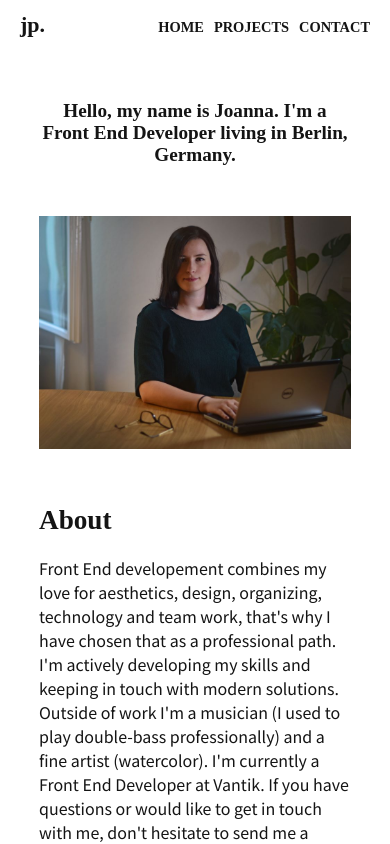
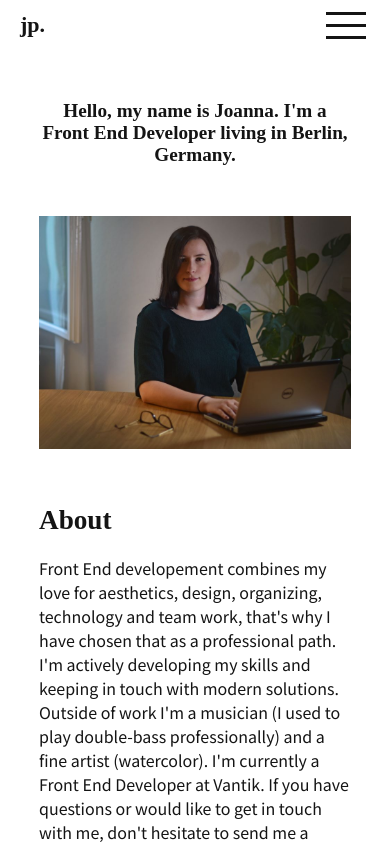
Before and after one commit to jipawlik/portfolio-page, a React (Create React App) app: page / in a window 390 px wide. Shown: the top 844 px of the page. Built offline with nearby package versions, Linux system fonts and the light colour scheme; a web font is replaced by a local one.

Commit message:
burger menu for testing

```diff
--- a/package.json
+++ b/package.json
@@ -11,6 +11,8 @@
     "@testing-library/jest-dom": "^5.14.1",
     "@testing-library/react": "^11.2.7",
     "@testing-library/user-event": "^12.8.3",
+    "body-scroll-lock": "^4.0.0-beta.0",
+    "hamburger-react": "^2.4.1",
     "node-sass": "^6.0.1",
     "react": "^17.0.2",
     "react-dom": "^17.0.2",
--- a/src/components/Nav.js
+++ b/src/components/Nav.js
@@ -1,6 +1,17 @@
 import { Link } from "react-router-dom";
+import { Fade as Hamburger } from "hamburger-react";
+import { useState } from "react";
+import { disableBodyScroll, enableBodyScroll } from "body-scroll-lock";
 
 const Nav = () => {
+  const [isOpen, setOpen] = useState(false);
+  const hideMenu = () => {
+    if (window.innerWidth < 1024) {
+      setOpen(!isOpen);
+    }
+  };
+  isOpen ? disableBodyScroll(document) : enableBodyScroll(document);
+
   return (
     <nav className="navigation">
       <div className="logo">
@@ -9,18 +20,32 @@ const Nav = () => {
           jp.
         </Link>
       </div>
-
-      <div className="nav-items">
-        <Link to={"/"} className="nav-item">
-          Home
-        </Link>
-        <Link to={"/projects"} className="nav-item">
-          Projects
-        </Link>
-        <Link to={"/contact"} className="nav-item">
-          Contact
-        </Link>
+      <div className="nav-burger">
+        <Hamburger
+          size={40}
+          color="#141414"
+          label="Show menu"
+          toggled={isOpen}
+          toggle={setOpen}
+        />
       </div>
+      <ul className={isOpen ? "burger-menu" : "nav-items"}>
+        <li className="nav-item">
+          <Link to={"/"} className="nav-link" onClick={hideMenu}>
+            Home
+          </Link>
+        </li>
+        <li className="nav-item">
+          <Link to={"/projects"} className="nav-link" onClick={hideMenu}>
+            Projects
+          </Link>
+        </li>
+        <li className="nav-item">
+          <Link to={"/contact"} className="nav-link" onClick={hideMenu}>
+            Contact
+          </Link>
+        </li>
+      </ul>
     </nav>
   );
 };
--- a/src/style/_navigation.scss
+++ b/src/style/_navigation.scss
@@ -10,6 +10,13 @@
     @include tablet {
         height: 50px;
         padding: 0 20px;
+    }
+    .nav-burger {
+        display: none;
+        @include tablet {
+            display: flex;
+            z-index: 10;
+        }
     }
 
     .logo {
@@ -27,16 +34,35 @@
     .nav-item {
         color: $color-font;
     }
+    .nav-link {
+        color: $color-font;
+        &:hover {
+            color: $color-mint;
+        }
+    }
     .nav-items {
+        display: flex;
+        @include tablet {
+            top: -1500%;
+            right: 0;
+            position: absolute;
+            width: 100vw;
+            height: 100vh;
+            display: flex;
+            flex-direction: column;
+            justify-content: center;
+            align-items: center;
+            background-color: white;
+            z-index: -10;
+            transition: 450ms;
+        }
         .nav-item {
             padding-left: 40px;
             font-family: $font-heading;
             font-weight: bold;
             font-size: 1.2rem;
             transition: 250ms;
-            &:hover {
-                color: $color-mint;
-            }
+
             @include tablet {
                 padding-left: 20px;
                 font-size: 0.7rem;
@@ -51,4 +77,29 @@
             }
         }
     }
+    .burger-menu {
+        display: none;
+        @include tablet {
+            top: 0;
+            right: 0;
+            position: absolute;
+            width: 100vw;
+            height: 100vh;
+            display: flex;
+            flex-direction: column;
+            justify-content: center;
+            align-items: center;
+            background-color: white;
+            z-index: 9;
+
+            transition: 450ms;
+        }
+        .nav-item {
+            font-family: $font-heading;
+            font-weight: bold;
+            font-size: 1.2rem;
+            transition: 250ms;
+            padding: 5px 0;
+        }
+    }
 }
```
Also changed, not shown: 1 other file (tests, documents, lock files or other folders).
